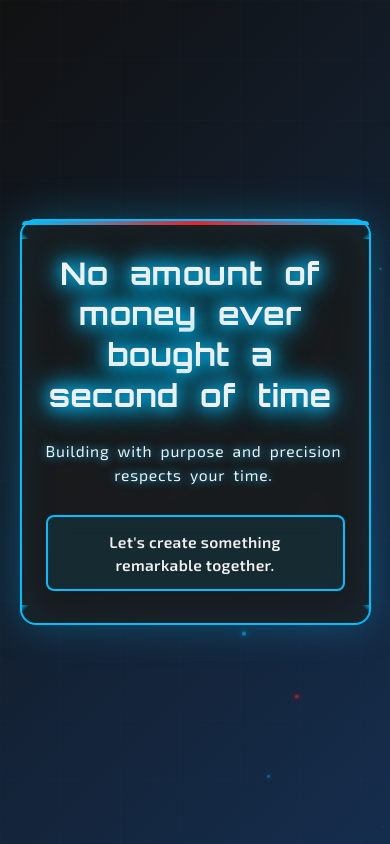
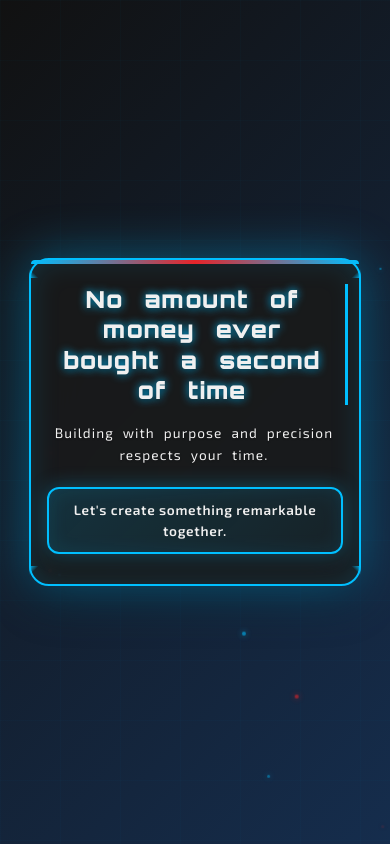
Before and after one commit to Sahithya-Gandhe/portfolio, a plain HTML site: page index.htm in a window 390 px wide. Drawn offline with Linux system fonts and the light colour scheme.

Commit message:
enhanced

```diff
--- a/front.css
+++ b/front.css
@@ -95,21 +95,23 @@ html, body {
 .hero-section {
   text-align: center;
   z-index: 2;
-  max-width: 900px;
-  width: 90%;
-  padding: 3rem 2.5rem;
-  background: rgba(26, 26, 26, 0.85);
+  max-width: 700px;
+  width: 85%;
+  padding: 2.5rem 2rem;
+  background: rgba(26, 26, 26, 0.9);
   border: 2px solid var(--arc-reactor-glow);
-  border-radius: 16px;
-  backdrop-filter: blur(20px);
+  border-radius: 20px;
+  backdrop-filter: blur(25px);
   box-shadow:
-    0 0 40px rgba(0, 191, 255, 0.3),
-    inset 0 0 40px rgba(0, 191, 255, 0.1);
+    0 0 50px rgba(0, 191, 255, 0.4),
+    inset 0 0 30px rgba(0, 191, 255, 0.15),
+    0 20px 40px rgba(0, 0, 0, 0.3);
   position: relative;
   opacity: 1;
   transform: scale(1);
   word-wrap: break-word;
   overflow-wrap: break-word;
+  margin: auto;
 }
 
 
@@ -148,23 +150,42 @@ html, body {
 
 /* ===== MAIN TEXT (H1) - UNBREAKABLE WORDS ===== */
 .main-quote {
-  margin-bottom: 2rem;
+  margin-bottom: 1.5rem;
   position: relative;
   opacity: 0;
   transform: translateY(30px);
   transition: all 0.6s ease;
   font-family: 'Orbitron', sans-serif;
-  font-size: clamp(1.8rem, 4vw, 3.2rem);
-  font-weight: 700;
+  font-size: clamp(1.4rem, 3.5vw, 2.2rem);
+  font-weight: 800;
   color: var(--text-color);
   text-shadow:
-    0 0 15px var(--arc-reactor-glow),
-    0 0 25px var(--arc-reactor-glow),
-    0 0 35px var(--arc-reactor-glow);
-  line-height: 1.4;
-  letter-spacing: 0.02em;
+    0 2px 4px rgba(0, 0, 0, 0.3),
+    0 0 8px var(--arc-reactor-glow);
+  line-height: 1.3;
+  letter-spacing: 0.05em;
   text-align: center;
-  word-spacing: 0.1em;
+  word-spacing: 0.15em;
+  position: relative;
+}
+
+/* Writing effect - typewriter cursor */
+.main-quote::after {
+  content: '';
+  position: absolute;
+  right: -5px;
+  top: 0;
+  bottom: 0;
+  width: 3px;
+  background: var(--arc-reactor-glow);
+  animation: blink 1s infinite;
+  opacity: var(--show-cursor, 0);
+  transition: opacity 0.3s ease;
+}
+
+@keyframes blink {
+  0%, 50% { opacity: 1; }
+  51%, 100% { opacity: 0; }
 }
 
 /* Individual word spans in main text */
@@ -172,35 +193,63 @@ html, body {
   display: inline-block;
   white-space: nowrap;
   word-break: keep-all;
-  margin-right: 0.3em;
+  margin-right: 0.25em;
   transition: all 0.3s ease;
+  position: relative;
+  padding: 0.05em 0.1em;
+  border-radius: 4px;
+  opacity: 0;
+  transform: translateY(10px);
+  animation: wordAppear 0.6s ease forwards;
+}
+
+/* Staggered animation for each word */
+.main-quote span:nth-child(1) { animation-delay: 0.1s; }
+.main-quote span:nth-child(2) { animation-delay: 0.2s; }
+.main-quote span:nth-child(3) { animation-delay: 0.3s; }
+.main-quote span:nth-child(4) { animation-delay: 0.4s; }
+.main-quote span:nth-child(5) { animation-delay: 0.5s; }
+.main-quote span:nth-child(6) { animation-delay: 0.6s; }
+.main-quote span:nth-child(7) { animation-delay: 0.7s; }
+.main-quote span:nth-child(8) { animation-delay: 0.8s; }
+.main-quote span:nth-child(9) { animation-delay: 0.9s; }
+.main-quote span:nth-child(10) { animation-delay: 1.0s; }
+
+@keyframes wordAppear {
+  0% {
+    opacity: 0;
+    transform: translateY(10px);
+  }
+  100% {
+    opacity: 1;
+    transform: translateY(0);
+  }
 }
 
 .main-quote span:hover {
+  background: rgba(0, 191, 255, 0.1);
+  transform: translateY(-2px);
   color: var(--arc-reactor-glow);
-  text-shadow:
-    0 0 20px var(--arc-reactor-glow),
-    0 0 30px var(--arc-reactor-glow),
-    0 0 40px var(--arc-reactor-glow);
-  transform: scale(1.05);
+  text-shadow: 0 0 10px var(--arc-reactor-glow);
 }
 
 /* SUB TEXT (P) - UNBREAKABLE WORDS */
 .secondary-text {
-  margin-bottom: 2.5rem;
+  margin-bottom: 2rem;
   opacity: 0;
   transform: translateY(20px);
   transition: all 0.6s ease;
   font-family: 'Exo 2', sans-serif;
-  font-size: clamp(1.1rem, 2.5vw, 1.6rem);
-  font-weight: 500;
+  font-size: clamp(0.9rem, 2vw, 1.2rem);
+  font-weight: 400;
   color: var(--text-color);
-  text-shadow: 0 0 10px var(--arc-reactor-glow);
-  line-height: 1.5;
-  letter-spacing: 0.05em;
+  text-shadow: 0 1px 2px rgba(0, 0, 0, 0.3);
+  line-height: 1.6;
+  letter-spacing: 0.08em;
   opacity: 0.9;
   text-align: center;
-  word-spacing: 0.05em;
+  word-spacing: 0.1em;
+  font-style: italic;
 }
 
 /* Individual word spans in sub text */
@@ -208,14 +257,19 @@ html, body {
   display: inline-block;
   white-space: nowrap;
   word-break: keep-all;
-  margin-right: 0.2em;
+  margin-right: 0.15em;
   transition: all 0.3s ease;
+  position: relative;
+  padding: 0.02em 0.05em;
+  border-radius: 3px;
 }
 
 .secondary-text span:hover {
   color: var(--spider-red);
-  text-shadow: 0 0 15px var(--spider-red);
-  transform: scale(1.02);
+  text-shadow: 0 0 8px var(--spider-red);
+  transform: scale(1.03) translateY(-1px);
+  background: rgba(230, 36, 41, 0.08);
+  box-shadow: 0 0 8px rgba(230, 36, 41, 0.3);
 }
 
 /* Optimized Animation Keyframes - Minimal for Fast Loading */
@@ -240,28 +294,50 @@ html, body {
 
 .portfolio-button {
   font-family: 'Exo 2', sans-serif;
-  font-size: clamp(1rem, 2.2vw, 1.3rem);
+  font-size: clamp(0.85rem, 1.8vw, 1.1rem);
   font-weight: 600;
   color: var(--text-color);
   text-decoration: none;
-  letter-spacing: 0.02em;
-  transition: all 0.3s ease;
+  letter-spacing: 0.05em;
+  transition: all 0.4s cubic-bezier(0.4, 0, 0.2, 1);
   display: inline-block;
-  padding: 1rem 2rem;
+  padding: 0.8rem 1.8rem;
   border: 2px solid var(--arc-reactor-glow);
-  border-radius: 8px;
-  background: rgba(0, 191, 255, 0.1);
-  backdrop-filter: blur(10px);
+  border-radius: 12px;
+  background: linear-gradient(135deg, rgba(0, 191, 255, 0.15), rgba(0, 191, 255, 0.05));
   text-align: center;
   cursor: pointer;
+  position: relative;
+  overflow: hidden;
+  box-shadow:
+    0 0 20px rgba(0, 191, 255, 0.3),
+    inset 0 0 20px rgba(0, 191, 255, 0.1);
+}
+
+.portfolio-button::before {
+  content: '';
+  position: absolute;
+  top: 0;
+  left: -100%;
+  width: 100%;
+  height: 100%;
+  background: linear-gradient(90deg, transparent, rgba(255, 255, 255, 0.2), transparent);
+  transition: left 0.6s ease;
 }
 
 .portfolio-button:hover {
-  background: rgba(0, 191, 255, 0.2);
+  background: linear-gradient(135deg, rgba(0, 191, 255, 0.25), rgba(0, 191, 255, 0.15));
   border-color: #FFFFFF;
   color: #FFFFFF;
-  transform: translateY(-2px);
-  box-shadow: 0 5px 15px rgba(0, 191, 255, 0.3);
+  transform: translateY(-3px) scale(1.02);
+  box-shadow:
+    0 0 30px rgba(0, 191, 255, 0.5),
+    0 8px 25px rgba(0, 191, 255, 0.3),
+    inset 0 0 30px rgba(0, 191, 255, 0.2);
+}
+
+.portfolio-button:hover::before {
+  left: 100%;
 }
 
 /* Bracket Styling */
@@ -411,50 +487,51 @@ html, body {
 /* ===== RESPONSIVE DESIGN ===== */
 @media (max-width: 768px) {
   .hero-section {
-    padding: 2.5rem 2rem;
-    max-width: 95%;
-    margin: 1rem;
+    padding: 2rem 1.5rem;
+    max-width: 90%;
+    margin: 1rem auto;
   }
 
   .main-quote {
-    margin-bottom: 1.8rem;
-    font-size: clamp(1.5rem, 6vw, 2.5rem);
-    line-height: 1.3;
-    word-spacing: 0.05em;
+    margin-bottom: 1.2rem;
+    font-size: clamp(1.2rem, 5vw, 1.8rem);
+    line-height: 1.25;
+    word-spacing: 0.1em;
   }
 
   .secondary-text {
-    margin-bottom: 2rem;
-    font-size: clamp(1rem, 3vw, 1.3rem);
+    margin-bottom: 1.5rem;
+    font-size: clamp(0.8rem, 2.5vw, 1rem);
   }
 
   .portfolio-button {
-    font-size: clamp(0.9rem, 3vw, 1.2rem);
-    padding: 0.9rem 1.5rem;
+    font-size: clamp(0.8rem, 2.5vw, 1rem);
+    padding: 0.7rem 1.3rem;
   }
 }
 
 @media (max-width: 480px) {
   .hero-section {
-    padding: 2rem 1.5rem;
-    margin: 0.5rem;
+    padding: 1.5rem 1rem;
+    margin: 0.5rem auto;
+    max-width: 95%;
   }
 
   .main-quote {
-    margin-bottom: 1.5rem;
-    font-size: clamp(1.3rem, 8vw, 2rem);
-    line-height: 1.3;
-    word-spacing: 0.05em;
+    margin-bottom: 1rem;
+    font-size: clamp(1rem, 6vw, 1.5rem);
+    line-height: 1.2;
+    word-spacing: 0.08em;
   }
 
   .secondary-text {
-    margin-bottom: 1.8rem;
-    font-size: clamp(0.9rem, 4vw, 1.1rem);
+    margin-bottom: 1.3rem;
+    font-size: clamp(0.75rem, 3.5vw, 0.9rem);
   }
 
   .portfolio-button {
-    font-size: clamp(0.8rem, 4vw, 1rem);
-    padding: 0.8rem 1.2rem;
+    font-size: clamp(0.75rem, 3.5vw, 0.9rem);
+    padding: 0.7rem 1.1rem;
   }
 }
 
--- a/front.js
+++ b/front.js
@@ -7,22 +7,36 @@ document.addEventListener('DOMContentLoaded', function() {
     const portfolioButton = document.querySelector('.portfolio-button');
     const buttonContainer = document.querySelector('.button-container');
 
-    // Simple fade-in animation for text elements
+    // Writing effect animation for text elements
     function animateElements() {
+        // Show main quote container first
         mainQuote.style.opacity = '1';
         mainQuote.style.transform = 'translateY(0)';
 
+        // Show cursor after words finish appearing
         setTimeout(() => {
+            const cursor = mainQuote.querySelector('::after');
+            if (mainQuote) {
+                mainQuote.style.setProperty('--show-cursor', '1');
+            }
+        }, 1200);
+
+        // Hide cursor and show secondary text
+        setTimeout(() => {
+            if (mainQuote) {
+                mainQuote.style.setProperty('--show-cursor', '0');
+            }
             secondaryText.style.opacity = '1';
             secondaryText.style.transform = 'translateY(0)';
-        }, 200);
+        }, 1800);
 
+        // Show button
         setTimeout(() => {
             if (buttonContainer) {
                 buttonContainer.style.opacity = '1';
                 buttonContainer.style.transform = 'translateY(0)';
             }
-        }, 400);
+        }, 2200);
     }
 
     // Handle button click
```
